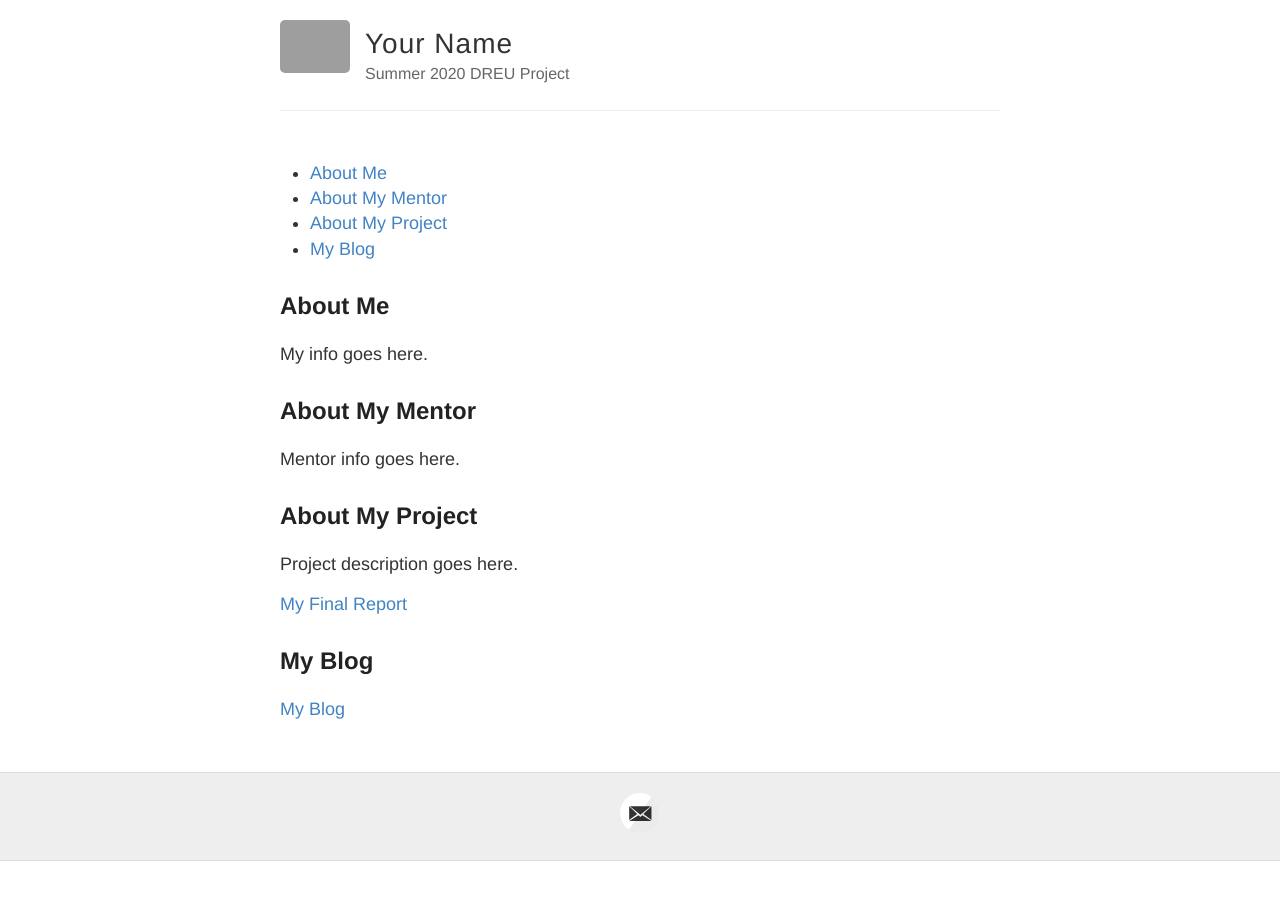
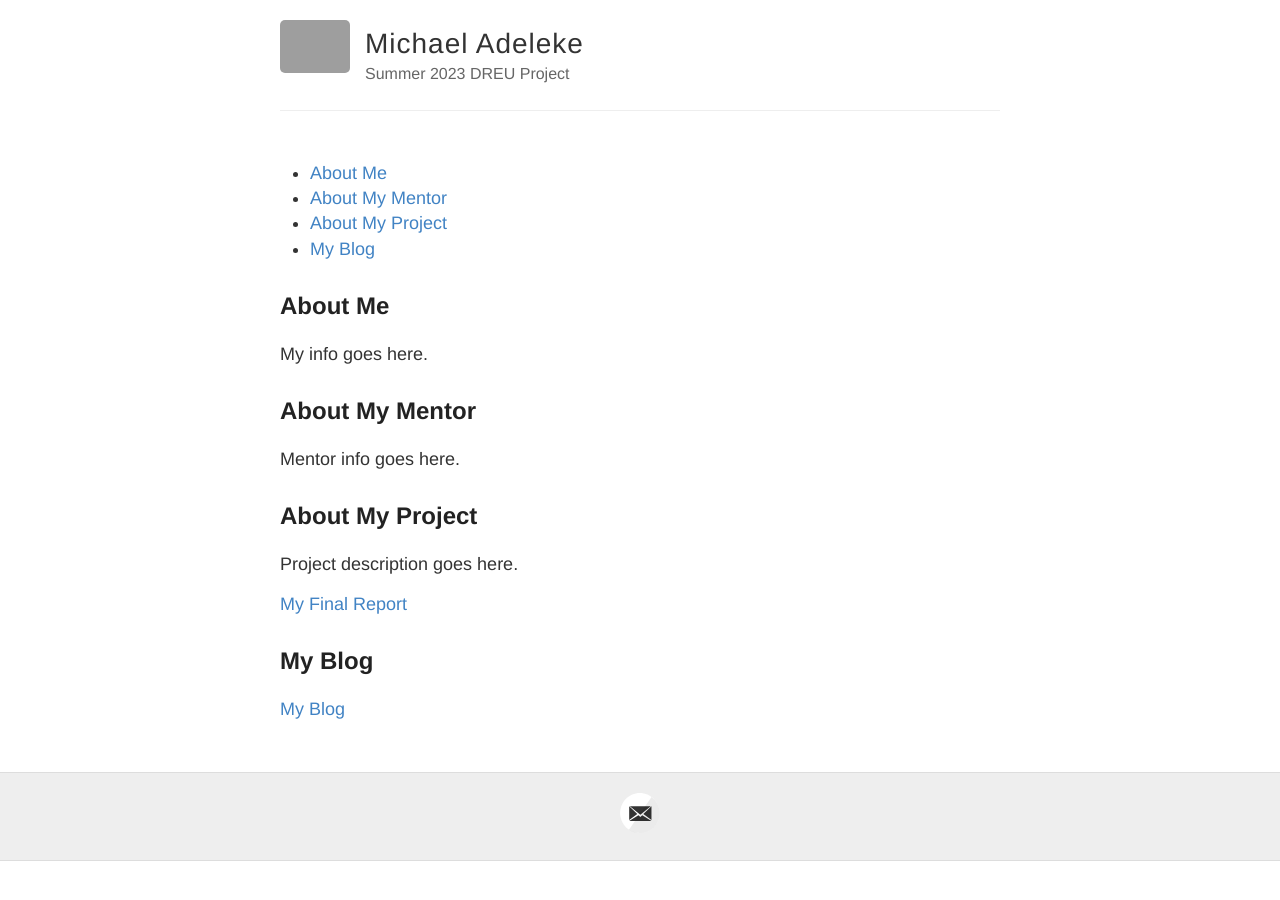
Before and after one commit to michaeladeleke1/michaeladeleke1.github.io, a Jekyll site: the page built from index.md, in a window 1280 px wide. Built offline with Jekyll 4.4.1, drawn with Linux system fonts in a browser that asks for light colours; grey boxes are pictures that could not be loaded.

Commit message:
_config.yml

```diff
--- a/_config.yml
+++ b/_config.yml
@@ -3,10 +3,10 @@
 #
 
 # Name of your site (displayed in the header)
-name: Your Name
+name: Michael Adeleke
 
 # Short bio or description (displayed in the header)
-description: Summer 2020 DREU Project
+description: Summer 2023 DREU Project
 
 # URL of your avatar or profile pic (you could use your GitHub profile pic)
 avatar: https://raw.githubusercontent.com/barryclark/jekyll-now/master/images/jekyll-logo.png
```
